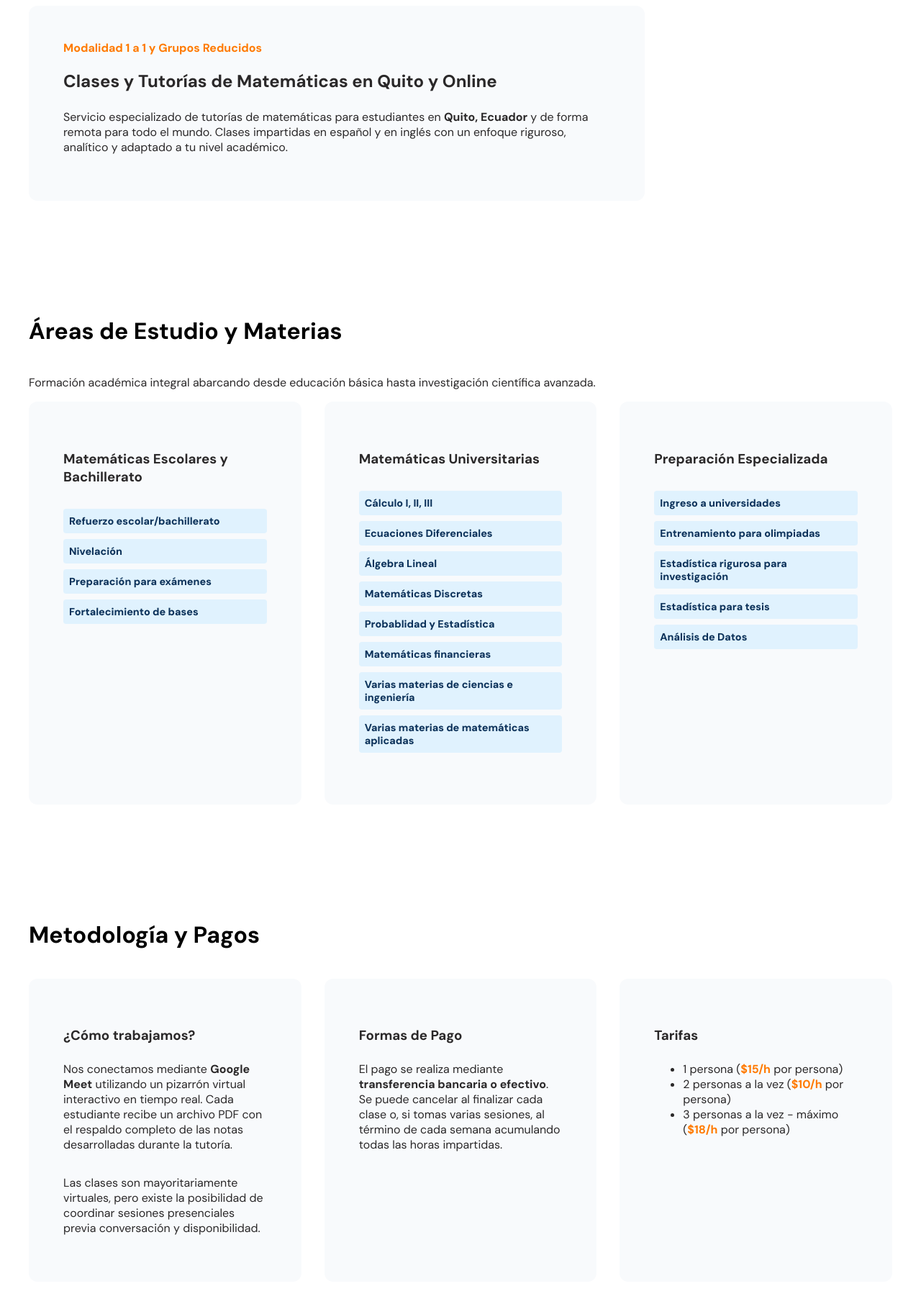
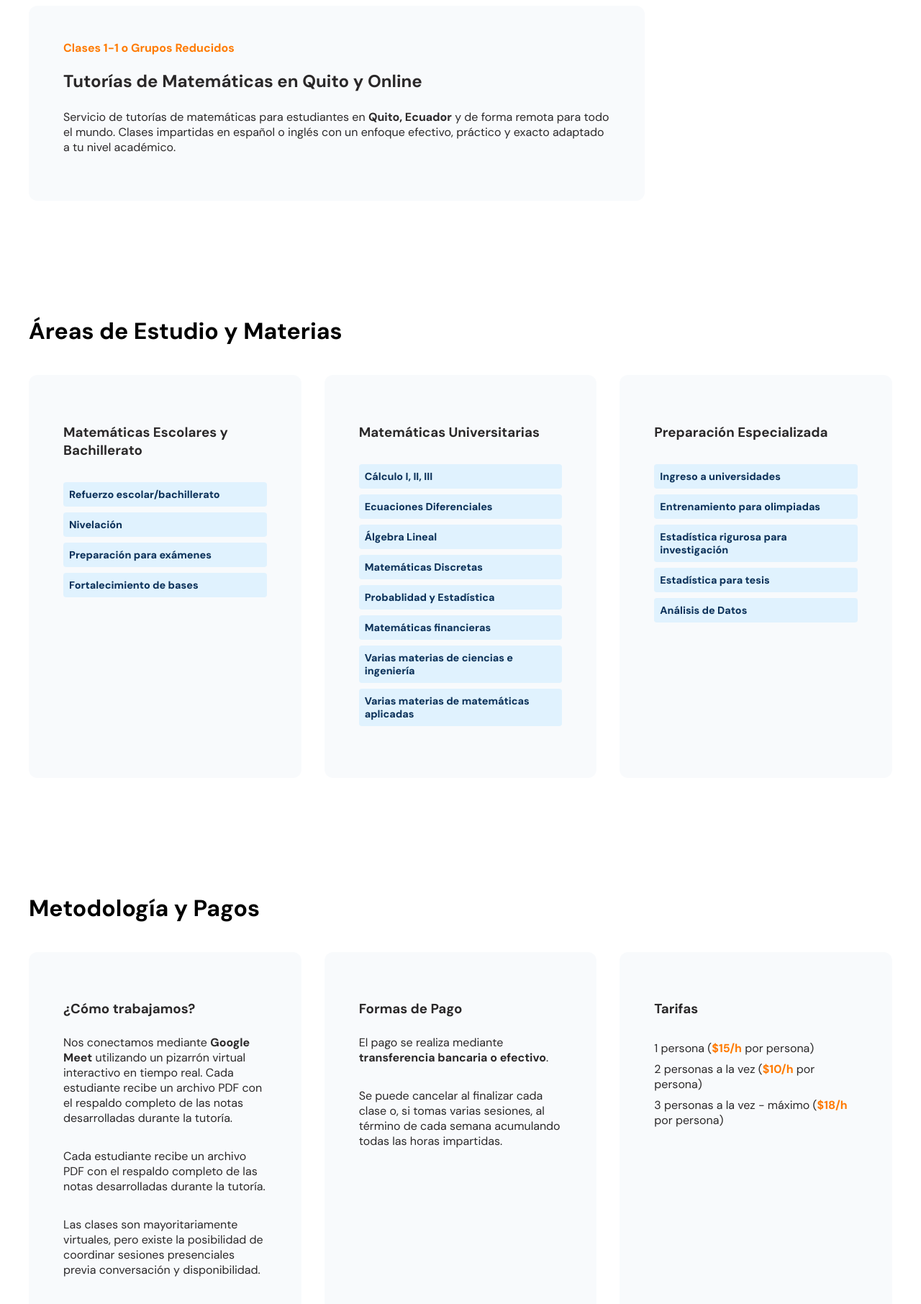
Before and after one commit to maujcardenas/mautematicas, a SvelteKit app: page /tutorias in a window 1280 px wide. Shown: the part 272-2084 px from the top of the page at 72% size. Built offline with nearby package versions, Linux system fonts and the light colour scheme.

Commit message:
copy of tutorias

```diff
--- a/src/lib/components/HeroSection.svelte
+++ b/src/lib/components/HeroSection.svelte
@@ -16,9 +16,9 @@
                 Sitio web creado por Mauricio Cárdenas, matemático y profesor.
             </p>
             <p>
-                Tengo años de experiencia enseñando a cientos de estudiantes de
-                todo nivel: básico-bachillerato, universitario y post
-                universitario.
+                Tengo años de experiencia enseñando matemáticas y física a
+                estudiantes de todo nivel: básico-bachillerato, universitario y
+                post universitario.
             </p>
             <p>Registrate a nuestros cursos presenciales. O visita el Blog.</p>
 
--- a/src/routes/tutorias/+page.svelte
+++ b/src/routes/tutorias/+page.svelte
@@ -5,13 +5,14 @@
     <!-- Hero Section  -->
     <section>
         <div class="card card-start">
-            <span class="text-accent">Modalidad 1 a 1 y Grupos Reducidos</span>
-            <h1>Clases y Tutorías de Matemáticas en Quito y Online</h1>
+            <span class="text-accent">Clases 1-1 o Grupos Reducidos</span>
+            <h1>Tutorías de Matemáticas en Quito y Online</h1>
             <p>
-                Servicio especializado de tutorías de matemáticas para
-                estudiantes en <strong>Quito, Ecuador</strong> y de forma remota
-                para todo el mundo. Clases impartidas en español y en inglés con
-                un enfoque riguroso, analítico y adaptado a tu nivel académico.
+                Servicio de tutorías de matemáticas para estudiantes en <strong
+                    >Quito, Ecuador</strong
+                > y de forma remota para todo el mundo. Clases impartidas en español
+                o inglés con un enfoque efectivo, práctico y exacto adaptado a tu
+                nivel académico.
             </p>
         </div>
     </section>
@@ -19,10 +20,6 @@
     <!-- Subjects Section -->
     <section>
         <h2 class="section-title">Áreas de Estudio y Materias</h2>
-        <p>
-            Formación académica integral abarcando desde educación básica hasta
-            investigación científica avanzada.
-        </p>
 
         <div class="grid-2">
             <div class="card">
@@ -82,6 +79,10 @@
                     durante la tutoría.
                 </p>
                 <p>
+                    Cada estudiante recibe un archivo PDF con el respaldo
+                    completo de las notas desarrolladas durante la tutoría.
+                </p>
+                <p>
                     Las clases son mayoritariamente virtuales, pero existe la
                     posibilidad de coordinar sesiones presenciales previa
                     conversación y disponibilidad.
@@ -93,15 +94,18 @@
                 <p>
                     El pago se realiza mediante <strong
                         >transferencia bancaria o efectivo</strong
-                    >. Se puede cancelar al finalizar cada clase o, si tomas
-                    varias sesiones, al término de cada semana acumulando todas
-                    las horas impartidas.
+                    >.
+                </p>
+                <p>
+                    Se puede cancelar al finalizar cada clase o, si tomas varias
+                    sesiones, al término de cada semana acumulando todas las
+                    horas impartidas.
                 </p>
             </div>
 
             <div class="card">
                 <h3>Tarifas</h3>
-                <ul>
+                <ul class="feature-list">
                     <li>
                         1 persona (<span class="text-accent"> $15/h </span> por persona)
                     </li>
@@ -129,7 +133,7 @@
                 directamente en nuestro calendario digital.
             </p>
             <a
-                href="URL_DE_GOOGLE_CALENDAR_BOOKINGS"
+                href="https://calendar.app.google/3iD3KFGh6BaynrNK6"
                 class="btn text-accent"
                 target="_blank"
                 rel="noopener noreferrer">Reservar Clase en Google Calendar</a
```
